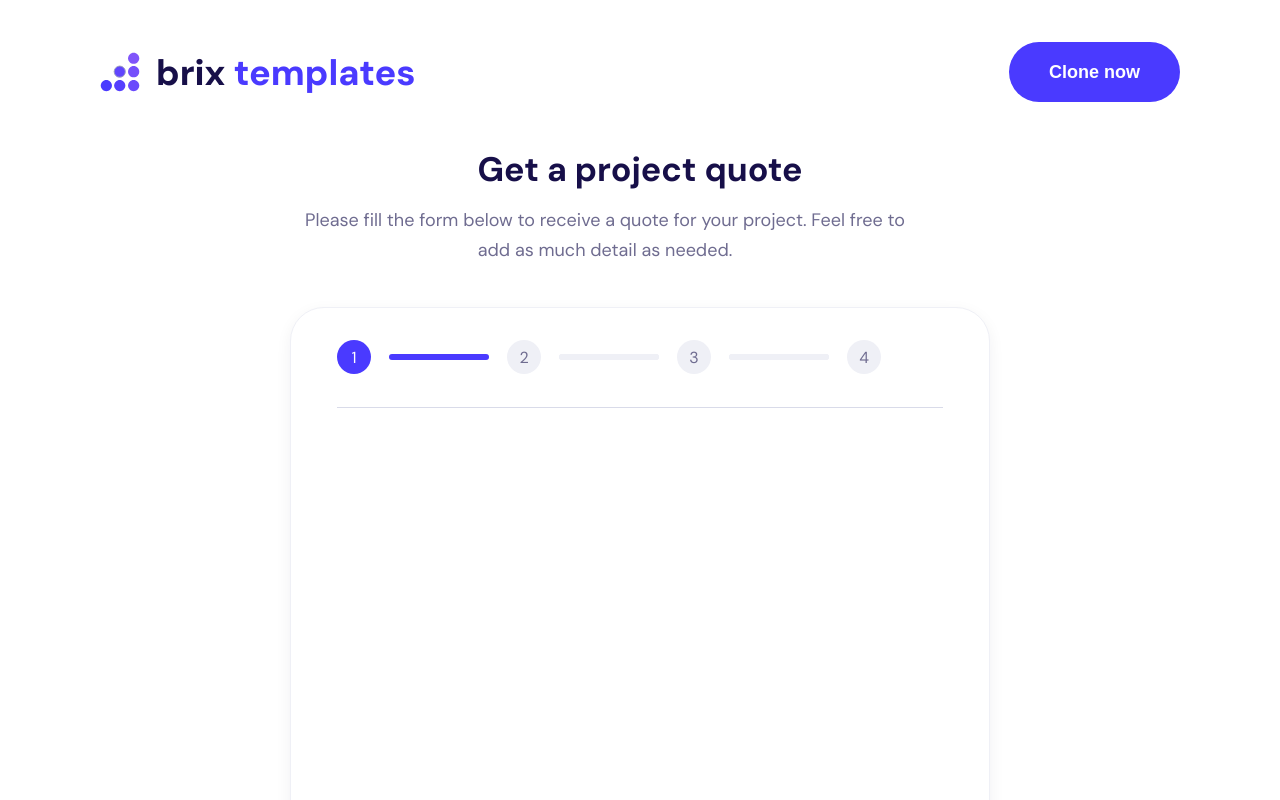
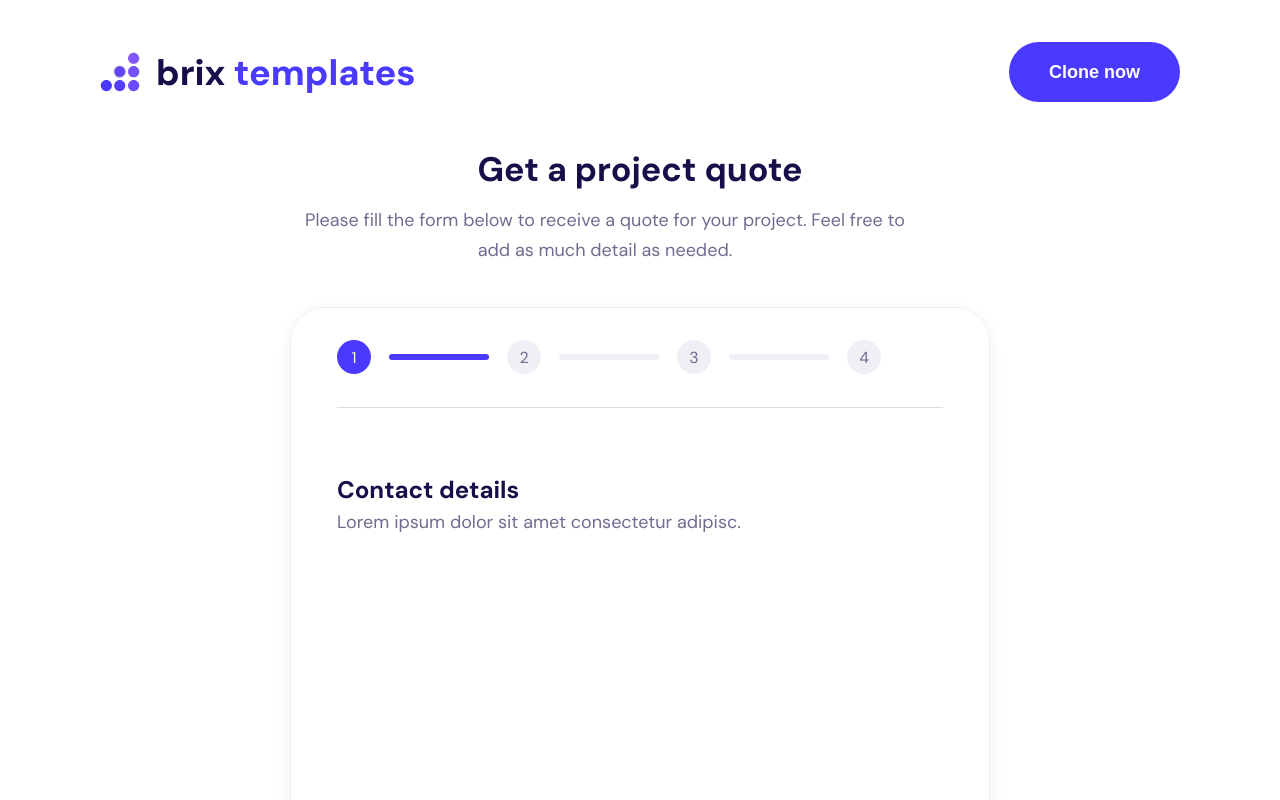
Before and after one commit to yuKalashnikova2/questionnaire, a Vue app: page / in a window 1280 px wide. Shown: the top 800 px of the page. Built offline with nearby package versions, Linux system fonts and the light colour scheme.

Commit message:
add form details in Form

```diff
--- a/src/components/Form.vue
+++ b/src/components/Form.vue
@@ -51,6 +51,14 @@ export default {
         </div>
       </li>
     </ul>
+
+    <div class="form__contact-details">
+      <h2 class="form__contact-details__title">Contact details</h2>
+      <span class="form__contact-details__text"
+        >Lorem ipsum dolor sit amet consectetur adipisc.</span
+      >
+      <slot></slot>
+    </div>
   </div>
 </template>
 
@@ -110,6 +118,25 @@ export default {
   }
   &__contact-details {
     margin-top: 64px;
+    margin-bottom: 80px;
+    text-align: start;
+    &__title {
+      color: #170f49;
+      font-feature-settings: 'clig' off, 'liga' off;
+      font-size: 24px;
+
+      font-weight: 700;
+      line-height: 35px;
+    }
+    &__text {
+      margin: 7.5px 0 40px 0;
+      color: #6f6c90;
+      font-feature-settings: 'clig' off, 'liga' off;
+      font-size: 18px;
+
+      font-weight: 400;
+      line-height: 30px;
+    }
   }
 }
 
```
